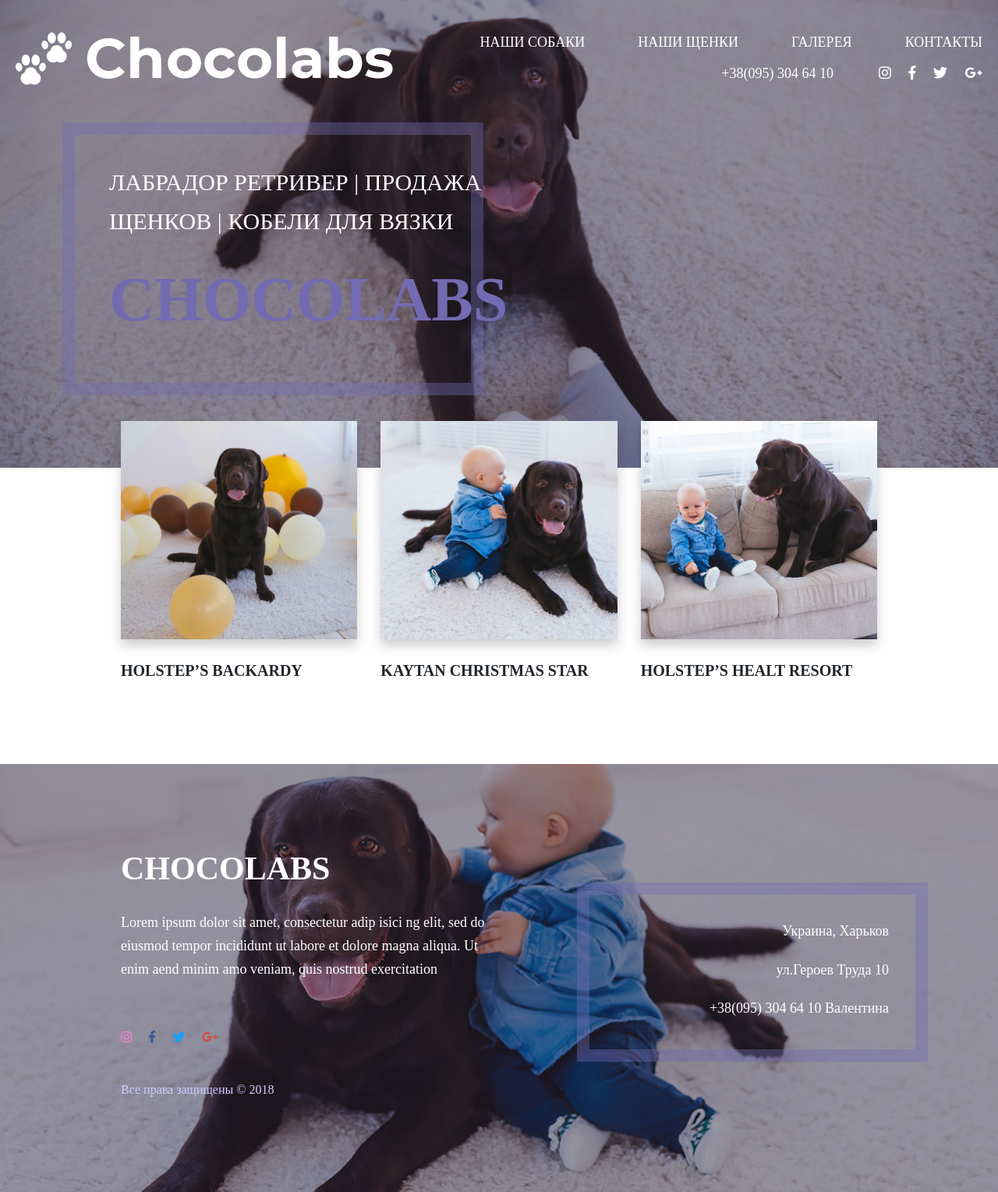
After one commit to BahrovaSasha/chocolabs, a PHP site: page /dogs.html in a window 1280 px wide. The commit adds this page. Shown: the whole page at 78% size. Run offline with PHP 8.4, Linux system fonts and the light colour scheme; some libraries are stand-ins or nearby versions; some web fonts are replaced.

Commit message:
new page dogs

```diff
--- /dev/null
+++ b/app/dogs.html
@@ -0,0 +1,124 @@
+<!DOCTYPE html>
+<html lang="ru">
+
+<head>
+
+	<meta charset="utf-8">
+	<!-- <base href="/"> -->
+
+	<title>Chocolabs</title>
+	<meta name="description" content="">
+
+	<meta http-equiv="X-UA-Compatible" content="IE=edge">
+	<meta name="viewport" content="width=device-width, initial-scale=1, maximum-scale=1">
+
+	<!-- Template Basic Images Start -->
+	<meta property="og:image" content="path/to/image.jpg">
+
+	<!-- Custom Browsers Color Start -->
+	<meta name="theme-color" content="#000">
+	<!-- Custom Browsers Color End -->
+
+	<link rel="stylesheet" href="css/main.min.css">
+
+</head>
+
+<body>
+	<header class="main_header main_header_dogs">
+		<div class="header_menu_wrap">
+			<div class="header_menu container_big">
+				<div class="logo_menu_align">
+					<a href="#" class="logo"><img src="img\logo.png" alt="logo"></a>
+				</div>
+			<div class="details">
+			<nav class="main_nav">
+				<ul class="flex_menu">
+					<li><a href="#">Наши собаки</a></li>
+					<li><a href="#">Наши щенки</a></li>
+					<li><a href="#">Галерея</a></li>
+					<li><a href="#">Контакты</a></li>
+				</ul>
+			</nav>
+			<div class="contacts">
+				<div class="phone">
+					<a href="tel:+380953046410">+38(095) 304 64 10</a>
+				</div>
+				<div class="social-icons">
+				<a href="#"><i class="fab fa-instagram"></i></a>
+				<a href="#"><i class="fab fa-facebook-f"></i></a>
+				<a href="#"><i class="fab fa-twitter"></i></a>
+				<a href="#"><i class="fab fa-google-plus-g"></i></a>
+				</div>
+			</div>
+
+		</div>
+		<a href="#" class="burger">
+			<span class="menu_button"></span>
+		</a>
+		</div>
+		</div>
+		<div class="header_content container_small">
+		<div class="header_description header_description_dogs">
+			<p>Лабрадор ретривер | Продажа щенков | Кобели для вязки</p>
+			<h2 class="violet_h">Chocolabs</h2>
+		</div>
+		</div>
+	</header>
+
+	<main>
+
+		<div class="main_dogs">
+			<div class="all dogs row container_small">
+				<div class="pic_top col-md-4 col-sm-6 col-xs-12">
+					<div class="one_dog">
+						<img src="img\dog3.jpg" alt="">
+						<a href="#" class="overlay"><span>Узнать больше</span></a>
+					</div>
+					<h5>Holstep’s Backardy</h5>
+				</div>
+				<div class="pic_top col-md-4 col-sm-6 col-xs-12">
+					<div class="one_dog">
+						<img src="img\dog1.jpg" alt="">
+						<a href="#" class="overlay">Узнать больше</a>
+					</div>
+					<h5>Kaytan Christmas Star</h5>
+				</div>
+				<div class="pic_top col-md-4 col-sm-6 col-xs-12">
+					<div class="one_dog">
+						<img src="img\dog7.jpg" alt="">
+						<a href="#" class="overlay">Узнать больше</a>
+					</div>
+					<h5>Holstep’s Healt Resort</h5>
+				</div>
+			</div>
+		</div>
+
+	</main>
+
+	<footer class="footer_background dark-overlay">
+		<div class="row foot_content container_small">
+			<div class="col-md-6 col-xs-12">
+				<h2 class="violet_h">Chocolabs</h2>
+				<p>Lorem ipsum dolor sit amet, consectetur adip isici ng elit, sed do eiusmod tempor incididunt ut labore et dolore magna aliqua. Ut enim aend minim  amo veniam, quis nostrud exercitation</p>
+				<div class="social-icons">
+					<a href="#"><i class="fab fa-instagram"></i></a>
+					<a href="#"><i class="fab fa-facebook-f"></i></a>
+					<a href="#"><i class="fab fa-twitter"></i></a>
+					<a href="#"><i class="fab fa-google-plus-g"></i></a>
+				</div>
+					<div class="copyright">Все права защищены &copy; 2018</div>
+			</div>
+			<div class="col-md-6 col-xs-12 address">
+				<p>Украина, Харьков</p>
+				<p>ул.Героев Труда 10</p>
+				<p>+38(095) 304 64 10 Валентина</p>
+			</div>
+		</div>
+
+	</footer>
+
+
+	<script src="js/scripts.min.js"></script>
+
+</body>
+</html>
--- /dev/null
+++ b/app/scss/_dogs.scss
@@ -0,0 +1,93 @@
+.main_header_dogs{
+  height: 600px;
+  min-height: 600px;
+  &:before{
+    background: url(../img/dog5.jpg) no-repeat 0 100%;
+    background-position: center;
+    background-size: cover;
+  }
+  .header_description_dogs{
+    width: 60rem;
+    // top: 20rem;
+    &:before{
+      width: 90%;
+  		height: 35rem;
+    }
+    p{
+      font-family: $default-font;
+      font-size: 3rem;
+      color: $text-white;
+      text-transform: uppercase;
+      padding-bottom: 0;
+      position: relative;
+    }
+    .violet_h{
+  		font-size: 8rem;
+      padding-bottom: 0;
+    }
+  }
+}
+// .all_dogs{
+// height: 382px;
+.main_dogs{
+
+  // position: relative;
+  padding-bottom: 10rem;
+  height: 380px;
+  .pic_top{
+    margin-top: -6%;
+  }
+  .one_dog{
+    width: 100%;
+    position: relative;
+  	overflow: hidden;
+    padding: 0 0.8rem;
+    top: 0;
+    min-height: 280px;//// на медиазапрос
+    box-shadow: 0 8px 14px rgba(6,6,6,0.2);
+
+    &:hover .overlay {
+  		background-color: rgba(114, 107, 177, 0.5);
+  		opacity: 1;
+  	}
+    .overlay{
+      position: absolute;
+      top: 0;
+      left: 0;
+      width: 100%;
+      height: 100%;
+  		color: $text-white;
+  		font-size: 2.4rem;
+  		text-align: center;
+  		opacity: 0;
+  		overflow: hidden;
+  		display: flex;
+  		align-items: center;
+  		padding: 0 3%;
+  		transition: all 0.5s ease;
+      span{
+        text-align: center;
+      }
+    }
+
+    // margin: 0 0 0;
+    // &:hover .overlay{
+    //
+    // }
+    img{
+  		position: absolute;
+  		width: auto;
+  		height: 100%;
+  		margin: 0 auto;
+  		left: 50%;
+  		top: 50%;
+  		transform: translate(-50%,-50%);
+  	}
+  }
+  h5{
+    font-size: 2rem;
+    text-transform: uppercase;
+    padding: 2.4rem 0;
+  }
+}
+// }
--- a/app/scss/main.scss
+++ b/app/scss/main.scss
@@ -46,6 +46,7 @@ body {
 	height: 100vh;
 	position: relative;
 	color: $text-white;
+	// padding: 18rem 0;
 	&:before {
 		content: '';
 		background: url(../img/mainimg.jpg) no-repeat 0 100%;
@@ -61,11 +62,15 @@ body {
 	a{
 		color: $text-white;
 	}
+	// @include lg{
+	// 	.active_nav{
+	// 		display: none;
+	// 	}
+	// }
 }
 .container_big{
 	max-width: 1600px;
 	margin: 0 auto;
-	padding: 5.4rem 0 1.6rem;
 		@include rwd(1600) {
 			max-width: 1500px;
 		}
@@ -78,22 +83,20 @@ body {
 		@include md {
 			max-width: 760px;
 		}
-	}
-	.back_phrase{
-		&:before{
-			content: 'choс';
-			position: absolute;
-			font-size: 50rem;
-			color: $text-dark;
-			text-transform: uppercase;
-			opacity: 0.12;
-			left: 52%;
-			z-index: -1;
-			@include lg{
-				display: none;
-			}
-		}
-	}
+	// 	&:before{
+	// 		content: 'choс';
+	// 		position: absolute;
+	// 		font-size: 50rem;
+	// 		color: $text-dark;
+	// 		text-transform: uppercase;
+	// 		opacity: 0.12;
+	// 		left: 52%;
+	// 		z-index: -1;
+	// 		@include lg{
+	// 			display: none;
+	// 		}
+	// } КУДА ПОСТАВИТЬ??????
+}
 
 .container_small{
 		max-width: 1200px;
@@ -127,10 +130,13 @@ body {
 	justify-content: space-between;
 }
 .header_menu{
-	padding: 5.4rem 2rem;
+	padding: 4rem 2rem;
 	display: flex;
 	justify-content: space-between;
+	// height: 16rem;
+	align-items: center;
 	// position: fixed;
+	// top: 0;
 	.logo {
 		img{
 			max-width: 100%;
@@ -151,6 +157,11 @@ body {
 	font-size: 1.8rem;
 	text-transform: uppercase;
 	text-align: right;
+	// display: flex;
+	// align-items: center;
+	.contacts{
+		// display: inline-block;
+	}
 	// position: relative;
 	// .flex_menu{
 	// 	display: flex;
@@ -165,21 +176,24 @@ body {
 		// font-size: 1.4rem;
 	}
 	@include md{
-		font-size: 1.2rem;
-		.ul{
-			display: none;
-			// background: rgba(36,20,42,0.4);
-			// position: absolute;
-			// z-index: 10;
-			// width: 100%;
-			// left:0;
-			// top: 100%;
+		font-size: 1.2rem;///???
+		display: none;
+		.flex_menu{
+			background: rgba(36,20,42,0.4);
+			position: absolute;
+			z-index: 10;
+			width: 100%;
+			left:0;
+			top: 100%;
 		}
-		.contacts{
-			display: none;
-		}
+
 	}
 }
+// .burger{
+// 	display: flex;
+// 	align-items: center;
+// 	justify-content: center;
+
 .menu_button{
 	display: none;
 	width: 32px;
@@ -189,6 +203,7 @@ body {
 	background-repeat: no-repeat;
 	background-position: 50%;
 	position:relative;
+	top: 50%;
 	cursor: pointer;
 	transition: 0.3s;
 	&:before,
@@ -210,6 +225,7 @@ body {
 		min-width: 32px;
 	}
 }
+
 .flex_menu{
 	display: flex;
 	justify-content: flex-end;
@@ -224,6 +240,7 @@ body {
 		}
 	}
 }
+
 .contacts{
 	display: inline-flex;
 	justify-content: flex-end;
@@ -234,17 +251,108 @@ body {
 		padding-left: 1.8rem;
 	}
 }
+.main_header.fixed_header{
+	.header_menu_wrap{
+		max-width: 100%;
+		background: rgba(33,0,42,0.4);
+		position: fixed;
+		width: 100%;
 
+		// padding: 2rem 2rem;
+		z-index: 3;
+		// max-width: 100%;
+		padding: 2rem;
+	}
+	.header_description{
+		top: 20rem;
+	}
+	// display: none;
+	.header_menu{
+		padding: 0;
+
+		.details{
+			font-size: 1.6rem;
+		}
+		.contacts{
+			// font-size: 1.4rem;
+			// font-family: $text-font;
+		}
+		.logo{
+			img{
+				max-width: 60%;
+			}
+		}
+	}
+}
 .header_content{
 	position: relative;
 	@include lg{
 		padding-top: 14rem;
 	}
+	.details{
+		font-size: 1.6rem;
+	}
 }
+.active_nav{//////////////////////////////x
+	height: 100%;
+	.main_header.fixed_header{
+		.header_menu_wrap{
+			// transition: 0.3s;
+			// background: rgba(33,0,42,0.8);
+
+		}
+	}
+	.menu_button{
+		background: none;
+		&:before{
+			transform: rotate(-45deg);
+			top: 50%;
+		}
+		&:after{
+			transform: rotate(45deg);
+			top: 50%;
+		}
+	}
+	.details{
+		padding-left: 0;
+		display: flex;
+		position: fixed;
+		// left:30%;
+
+		height:100%;
+		width: 100%;
+		text-align: center;
+		align-items: center;
+		flex-direction: column;
+		.main_nav{
+			top:-40%;
+			justify-content: center;
+			.flex_menu{
+				background: none;
+				display: flex;
+				flex-direction: column;
+
+				li{
+					padding: 1rem 0;
+					ul{
+						margin-bottom: 0;
+					}
+				}
+			}
+		}
+
+		.contacts{
+			flex-direction: column;
+			top: -50%;
+		}
+	}
+}
+
+
 
 .header_description {
 	position: absolute;
-	top: 8rem;
+	top: 10rem;
 	margin: auto;
 	display: flex;
 	align-items: flex-start;
@@ -277,7 +385,7 @@ body {
 		}
 	}
 	@include rwd(1600){
-		top: 4rem;
+		top: 6rem;
 		&:before{
 			width: 50rem;
 			height: 50rem;
@@ -543,7 +651,7 @@ body {
 	}
 }
 .our_dogs{
-	padding: 16rem 0 9rem;
+		padding: 16rem 0 9rem;
 	@include lg{
 		padding: 14rem 0 9rem;
 	}
@@ -574,7 +682,7 @@ body {
     width: 100%;
     height: 100%;
 		color: $text-white;
-		font-size: 3rem;
+		font-size: 2.4rem;
 		text-align: center;
 		opacity: 0;
 		overflow: hidden;
@@ -949,3 +1057,4 @@ body {
 
 
 // Always at the end
+@import "dogs"
```
Also changed, not shown: app/_media.scss (deleted, +0 -118 lines), app/index.html (+10 -7 lines), app/js/common.js (+4 -4 lines), app/css/main.min.css, app/img/dog7.jpg (added), app/js/scripts.min.js.
